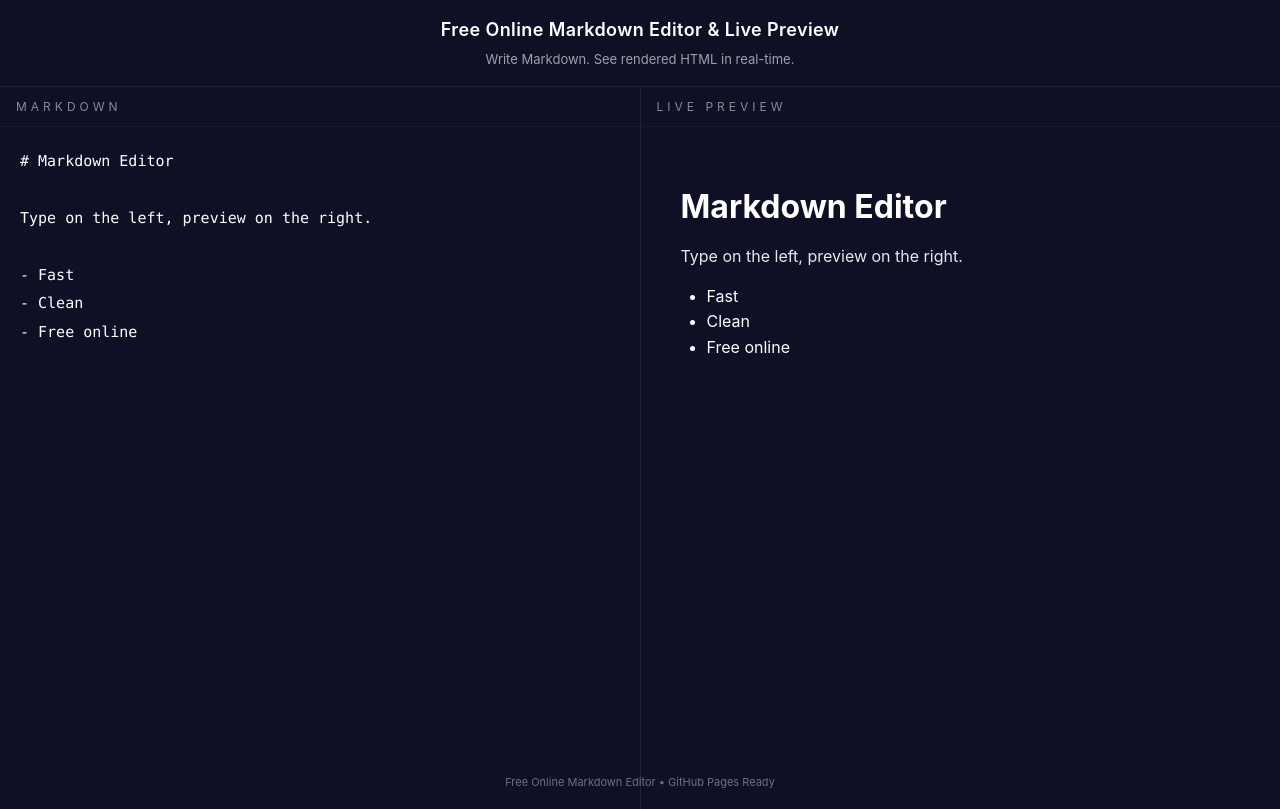
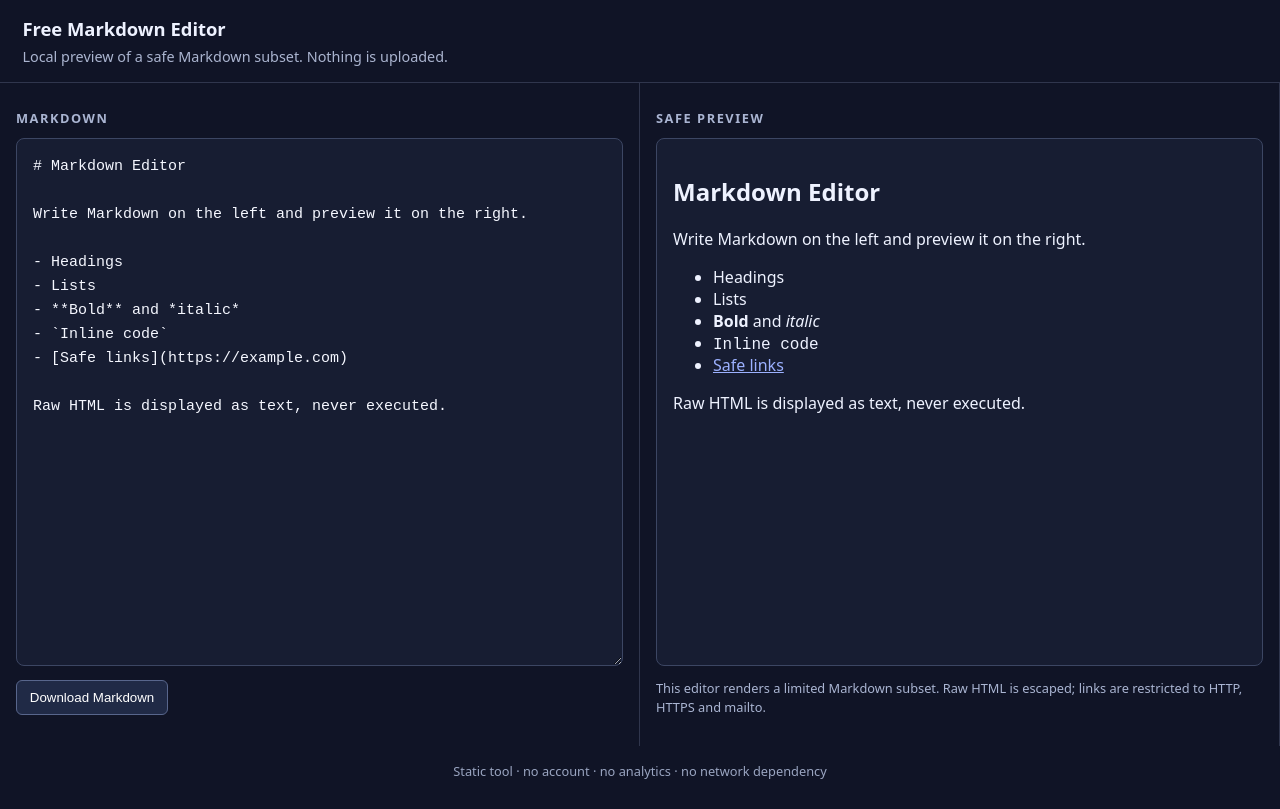
Before and after one commit to Legion33shadow/markdown-editor, a plain HTML site: page index.html in a window 1280 px wide. Drawn offline with nearby package versions, Linux system fonts and the light colour scheme.

Commit message:
Add markdown-editor tool

````diff
--- a/index.html
+++ b/index.html
@@ -1,60 +1,220 @@
-<!DOCTYPE html>
+<!doctype html>
 <html lang="en">
 <head>
-    <meta charset="UTF-8">
-    <meta name="viewport" content="width=device-width, initial-scale=1.0">
-    <title>Free Online Markdown Editor & Live Preview</title>
-    <meta name="description" content="Write Markdown and see live HTML preview instantly. Free online markdown editor with real-time rendering.">
-    <script src="https://cdn.jsdelivr.net/npm/marked/marked.min.js"></script>
+<meta charset="utf-8">
+<meta name="viewport" content="width=device-width, initial-scale=1">
+<title>Free Markdown Editor — Private, Offline Live Preview</title>
+<meta name="description" content="Write Markdown and preview a safe rendered subset locally. No account or upload.">
 <style>
-        *{margin:0;padding:0;box-sizing:border-box;font-family:-apple-system,BlinkMacSystemFont,'Segoe UI',Roboto,Helvetica,Arial,sans-serif}
-        body{background:#0f1026;color:#fff;line-height:1.6}
-        header{padding:16px 24px;border-bottom:1px solid rgba(255,255,255,.08);text-align:center}
-        header h1{font-size:18px;font-weight:600;letter-spacing:.4px}
-        header p{font-size:13px;opacity:.6;margin-top:4px}
-        main{display:grid;grid-template-columns:1fr 1fr;gap:1px;background:rgba(255,255,255,.08);height:calc(100vh - 78px)}
-        .panel{background:#0f1026;display:flex;flex-direction:column}
-        .panel-header{padding:10px 16px;font-size:12px;text-transform:uppercase;letter-spacing:4px;opacity:.5;border-bottom:1px solid rgba(255,255,255,.08)}
-        textarea{flex:1;background:transparent;border:none;color:#fff;padding:20px;font-size:15px;line-height:1.9;resize:none;outline:none;font-family:ui-monospace,SFMono-Regular,Menlo,monospace}
-        #preview{flex:1;overflow:auto;padding:30px 40px}
-        #preview h1,#preview h2,#preview h3{margin:24px 0 12px}
-        #preview p{margin:12px 0;opacity:.9}
-        #preview pre{background:rgba(255,255,255,.05);padding:16px;border-radius:10px;overflow:auto;margin:16px 0}
-        #preview code{font-family:ui-monospace,SFMono-Regular,Menlo,monospace}
-        #preview ul,#preview ol{padding-left:26px;margin:14px 0}
-        #preview a{color:#7aa2f7;text-decoration:none}
-        #preview blockquote{border-left:2px solid rgba(122,162,247,.8);padding-left:18px;opacity:.8;margin:18px 0}
-        footer{position:fixed;bottom:8px;width:100%;text-align:center;font-size:11px;opacity:.4}
-        @media(max-width:1080px){main{grid-template-columns:1fr;grid-auto-rows:1fr}}
+:root{color-scheme:dark;font-family:system-ui,sans-serif;background:#101426;color:#eef2ff}
+*{box-sizing:border-box}
+body{margin:0;min-height:100vh}
+header{padding:1rem 1.4rem;border-bottom:1px solid #30364d}
+header h1{margin:0;font-size:1.15rem}
+header p{margin:.35rem 0 0;color:#abb5d0;font-size:.9rem}
+main{display:grid;grid-template-columns:1fr 1fr;min-height:78vh}
+section{min-width:0;padding:1rem;border-right:1px solid #30364d}
+h2{font-size:.8rem;text-transform:uppercase;letter-spacing:.12em;color:#aab5d2}
+textarea{width:100%;height:66vh;resize:vertical;background:#171d32;color:#f5f7ff;
+border:1px solid #3c4663;border-radius:8px;padding:1rem;font:15px/1.6 ui-monospace,monospace}
+#preview{min-height:66vh;background:#171d32;border:1px solid #3c4663;border-radius:8px;padding:1rem;overflow-wrap:anywhere}
+#preview pre{overflow:auto;padding:.8rem;background:#0c1020;border-radius:6px}
+#preview code{font-family:ui-monospace,monospace}
+#preview blockquote{border-left:3px solid #8296ff;padding-left:1rem;color:#c6cee4}
+a{color:#9cb1ff}
+button{margin-top:.6rem;padding:.55rem .8rem;border:1px solid #58668c;border-radius:6px;background:#202a46;color:#fff;cursor:pointer}
+.note{color:#aab5d2;font-size:.8rem;line-height:1.5}
+footer{text-align:center;padding:1rem;color:#9aa5c1;font-size:.8rem}
+@media(max-width:800px){main{grid-template-columns:1fr}section{border-right:0;border-bottom:1px solid #30364d}
+textarea,#preview{height:42vh;min-height:42vh}}
 </style>
 </head>
 <body>
 <header>
-        <h1>Free Online Markdown Editor & Live Preview</h1>
-        <p>Write Markdown. See rendered HTML in real-time.</p>
+  <h1>Free Markdown Editor</h1>
+  <p>Local preview of a safe Markdown subset. Nothing is uploaded.</p>
 </header>
 <main>
-        <div class="panel">
-            <div class="panel-header">Markdown</div>
-            <textarea id="markdown" spellcheck="false" placeholder="# Write your markdown here..."># Markdown Editor
+  <section>
+    <h2>Markdown</h2>
+    <textarea id="source" spellcheck="false" aria-label="Markdown source"># Markdown Editor
 
-Type on the left, preview on the right.
+Write Markdown on the left and preview it on the right.
 
-- Fast
-- Clean
-- Free online</textarea>
-        </div>
-        <div class="panel">
-            <div class="panel-header">Live Preview</div>
-            <div id="preview"></div>
-        </div>
+- Headings
+- Lists
+- **Bold** and *italic*
+- `Inline code`
+- [Safe links](https://example.com)
+
+Raw HTML is displayed as text, never executed.</textarea>
+    <button id="download" type="button">Download Markdown</button>
+  </section>
+  <section>
+    <h2>Safe preview</h2>
+    <div id="preview" aria-live="polite"></div>
+    <p class="note">This editor renders a limited Markdown subset. Raw HTML is escaped;
+      links are restricted to HTTP, HTTPS and mailto.</p>
+  </section>
 </main>
-    <footer>Free Online Markdown Editor • GitHub Pages Ready</footer>
+<footer>Static tool · no account · no analytics · no network dependency</footer>
 <script>
-        const md=document.getElementById('markdown');
-        const prev=document.getElementById('preview');
-        function render(){prev.innerHTML=marked.parse(md.value||'');}
-        md.addEventListener('input',render);
+"use strict";
+
+const source = document.getElementById("source");
+const preview = document.getElementById("preview");
+
+function appendInline(parent, text) {
+  const pattern = /(`([^`]+)`|\*\*([^*]+)\*\*|\*([^*]+)\*|\[([^\]]+)\]\(([^)\s]+)\))/g;
+  let position = 0;
+  let match;
+
+  while ((match = pattern.exec(text)) !== null) {
+    parent.appendChild(document.createTextNode(text.slice(position, match.index)));
+
+    if (match[2] !== undefined) {
+      const code = document.createElement("code");
+      code.textContent = match[2];
+      parent.appendChild(code);
+    } else if (match[3] !== undefined) {
+      const strong = document.createElement("strong");
+      strong.textContent = match[3];
+      parent.appendChild(strong);
+    } else if (match[4] !== undefined) {
+      const em = document.createElement("em");
+      em.textContent = match[4];
+      parent.appendChild(em);
+    } else if (match[5] !== undefined) {
+      let safeUrl = null;
+      try {
+        const parsed = new URL(match[6]);
+        if (["http:", "https:", "mailto:"].includes(parsed.protocol)) {
+          safeUrl = parsed.href;
+        }
+      } catch (_) {}
+
+      if (safeUrl) {
+        const link = document.createElement("a");
+        link.textContent = match[5];
+        link.href = safeUrl;
+        link.rel = "noopener noreferrer";
+        link.target = "_blank";
+        parent.appendChild(link);
+      } else {
+        parent.appendChild(document.createTextNode(match[0]));
+      }
+    }
+
+    position = pattern.lastIndex;
+  }
+
+  parent.appendChild(document.createTextNode(text.slice(position)));
+}
+
+function render() {
+  preview.replaceChildren();
+  const lines = source.value.replace(/\r\n?/g, "\n").split("\n");
+  let i = 0;
+  let paragraph = [];
+
+  function flushParagraph() {
+    if (!paragraph.length) return;
+    const node = document.createElement("p");
+    appendInline(node, paragraph.join(" "));
+    preview.appendChild(node);
+    paragraph = [];
+  }
+
+  while (i < lines.length) {
+    const line = lines[i];
+
+    if (/^\s*```/.test(line)) {
+      flushParagraph();
+      i++;
+      const codeLines = [];
+      while (i < lines.length && !/^\s*```/.test(lines[i])) {
+        codeLines.push(lines[i]);
+        i++;
+      }
+      if (i < lines.length) i++;
+      const pre = document.createElement("pre");
+      const code = document.createElement("code");
+      code.textContent = codeLines.join("\n");
+      pre.appendChild(code);
+      preview.appendChild(pre);
+      continue;
+    }
+
+    if (!line.trim()) {
+      flushParagraph();
+      i++;
+      continue;
+    }
+
+    const heading = line.match(/^(#{1,6})\s+(.+)$/);
+    if (heading) {
+      flushParagraph();
+      const node = document.createElement("h" + heading[1].length);
+      appendInline(node, heading[2]);
+      preview.appendChild(node);
+      i++;
+      continue;
+    }
+
+    if (/^\s*(?:---+|___+|\*\*\*+)\s*$/.test(line)) {
+      flushParagraph();
+      preview.appendChild(document.createElement("hr"));
+      i++;
+      continue;
+    }
+
+    if (/^\s*>\s?/.test(line)) {
+      flushParagraph();
+      const node = document.createElement("blockquote");
+      appendInline(node, line.replace(/^\s*>\s?/, ""));
+      preview.appendChild(node);
+      i++;
+      continue;
+    }
+
+    const unordered = line.match(/^\s*[-*+]\s+(.+)$/);
+    const ordered = line.match(/^\s*\d+[.)]\s+(.+)$/);
+    if (unordered || ordered) {
+      flushParagraph();
+      const list = document.createElement(unordered ? "ul" : "ol");
+      while (i < lines.length) {
+        const item = lines[i].match(
+          unordered ? /^\s*[-*+]\s+(.+)$/ : /^\s*\d+[.)]\s+(.+)$/
+        );
+        if (!item) break;
+        const li = document.createElement("li");
+        appendInline(li, item[1]);
+        list.appendChild(li);
+        i++;
+      }
+      preview.appendChild(list);
+      continue;
+    }
+
+    // Les balises HTML brutes passent dans un nœud texte, pas dans le DOM.
+    paragraph.push(line);
+    i++;
+  }
+
+  flushParagraph();
+}
+
+source.addEventListener("input", render);
+document.getElementById("download").addEventListener("click", () => {
+  const blob = new Blob([source.value], {type: "text/markdown;charset=utf-8"});
+  const url = URL.createObjectURL(blob);
+  const link = document.createElement("a");
+  link.href = url;
+  link.download = "document.md";
+  link.click();
+  URL.revokeObjectURL(url);
+});
+
 render();
 </script>
 </body>
````
Lines whose indentation alone changed are shown as unchanged.
